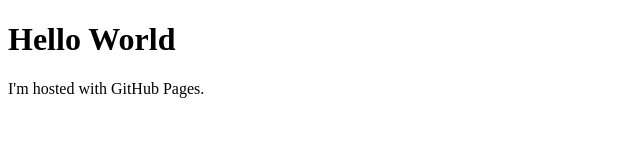
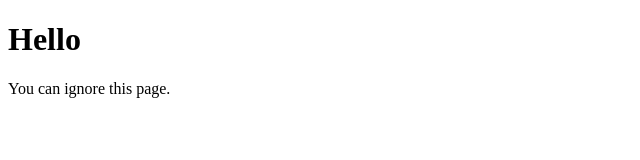
Before and after one commit to aoiyu-dev/acryllia-save.io, a plain HTML site: page index.html in a window 1280 px wide. Shown: the whole page, without its empty margins (0-640 px from the left). Drawn offline with Linux system fonts and the light colour scheme.

Commit message:
Update index.html

```diff
--- a/index.html
+++ b/index.html
@@ -1,7 +1,7 @@
 <!DOCTYPE html>
 <html>
 <body>
-<h1>Hello World</h1>
-<p>I'm hosted with GitHub Pages.</p>
+<h1>Hello</h1>
+<p>You can ignore this page.</p>
 </body>
 </html>
```
